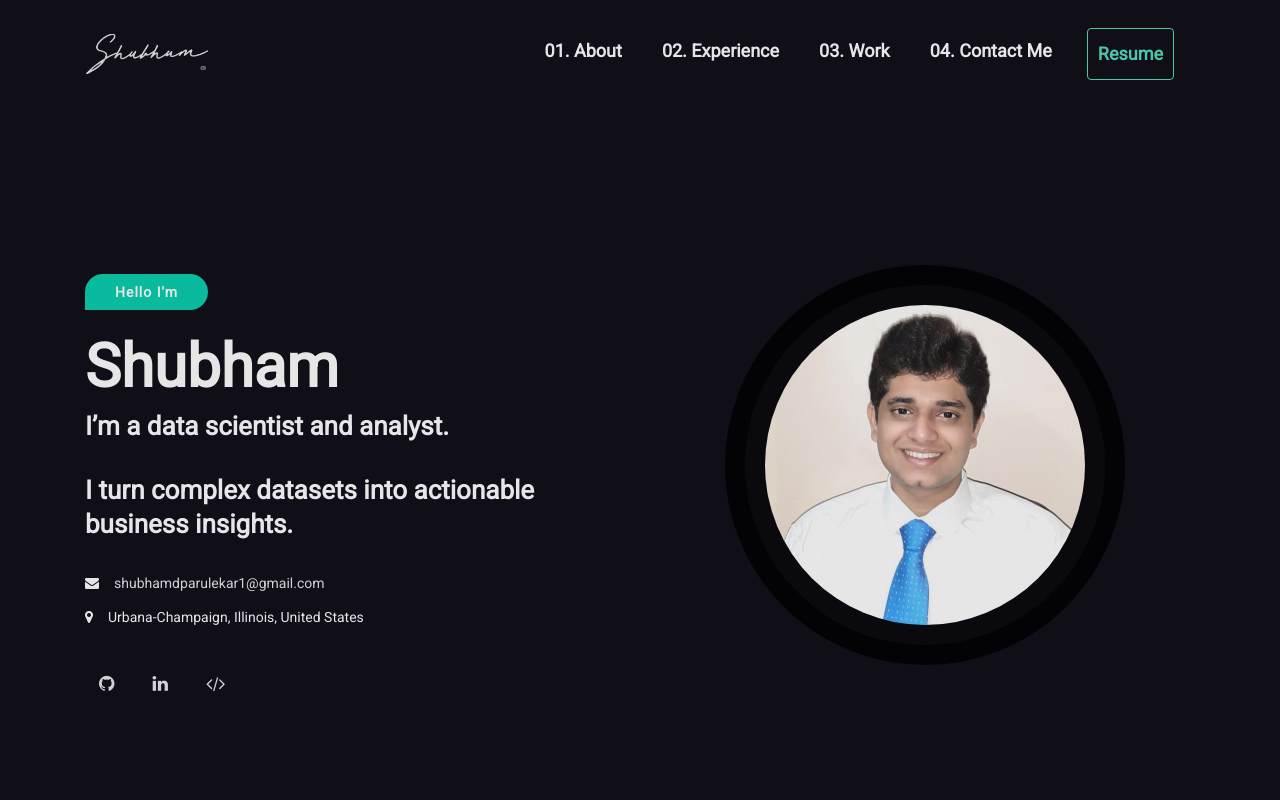
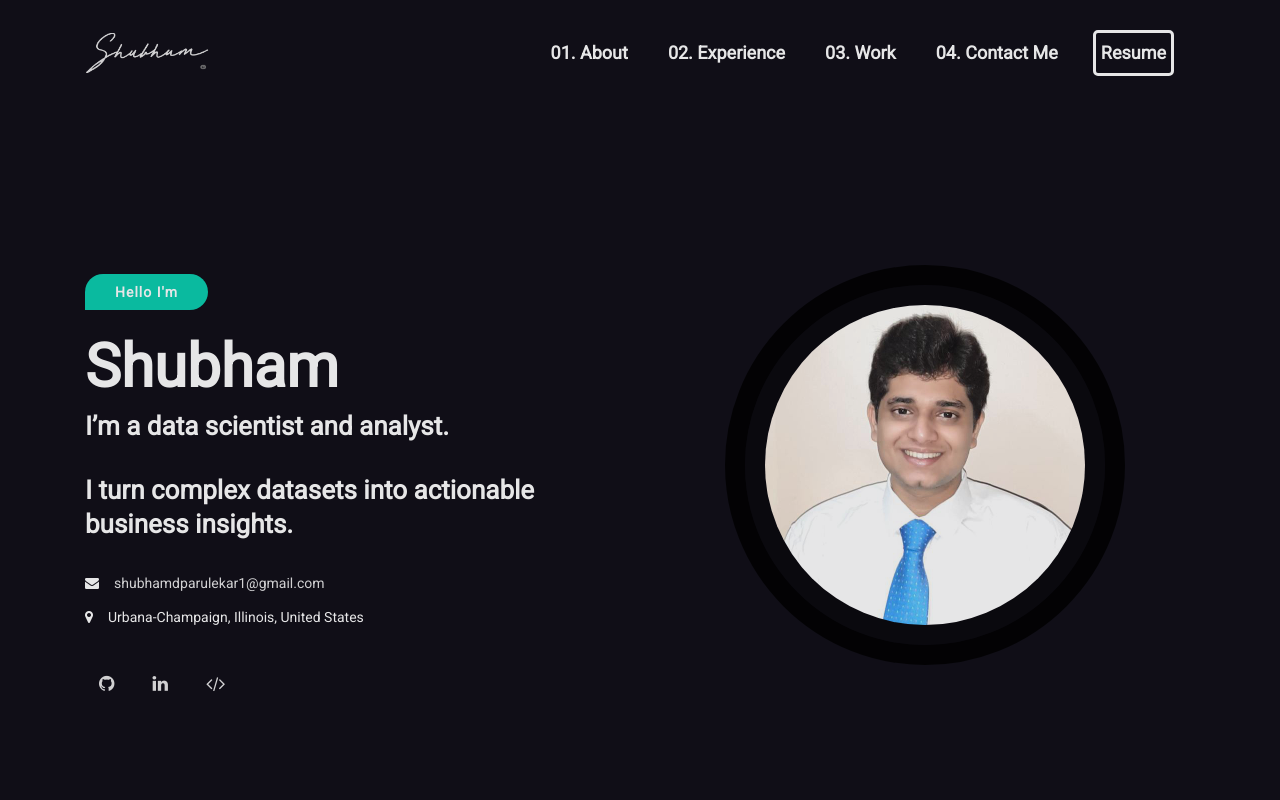
Before and after one commit to shubhamparulekar/portfolio_website_v2, a website: page index.html in a window 1280 px wide. Shown: the top 800 px of the page. Drawn offline with nearby package versions, Linux system fonts and the light colour scheme; some packages are replaced by stand-ins of ours.

Commit message:
changed navbar properties

```diff
--- a/assets/css/styles.css
+++ b/assets/css/styles.css
@@ -2701,16 +2701,18 @@ RESUME BUTTON
     margin-left: 15px;
 }
 .mh-header .navbar-nav .resume-button a.resume-btn {
-    border: 1px solid #51ddba !important;
-    border-radius: 4px;
-    padding: 10px 10px;
+    border: 3px solid #ffffff !important;
+    border-radius: 5px;
+    padding: 5px 5px;
     transition: all 0.3s ease;
     display: inline-block;
-    color: #51ddba !important;
+    color: #ffffff;
+
 }
+
 .mh-header .navbar-nav .resume-button a.resume-btn:hover {
-    background-color: #51ddba;
-    color: #000;
+    background-color:  #0bceaf;
+    /* color: #000; */
 }
 
 /*
--- a/index.html
+++ b/index.html
@@ -85,7 +85,7 @@
                                 <a class="nav-link" href="#mh-contact">04. Contact Me</a>
                                 </li>
                                 <li class="nav-item resume-button" >
-                                    <a class="nav-link resume-btn" href="assets/images/resume/resumeDA.pdf" target="_blank" rel="noopener noreferrer">Resume</a>
+                                    <a class="nav-link resume-btn" href="assets/images/resume/resumeDA.pdf" target="_blank" >Resume</a>
                                 </li>
                             </ul>
                         </div>
```
